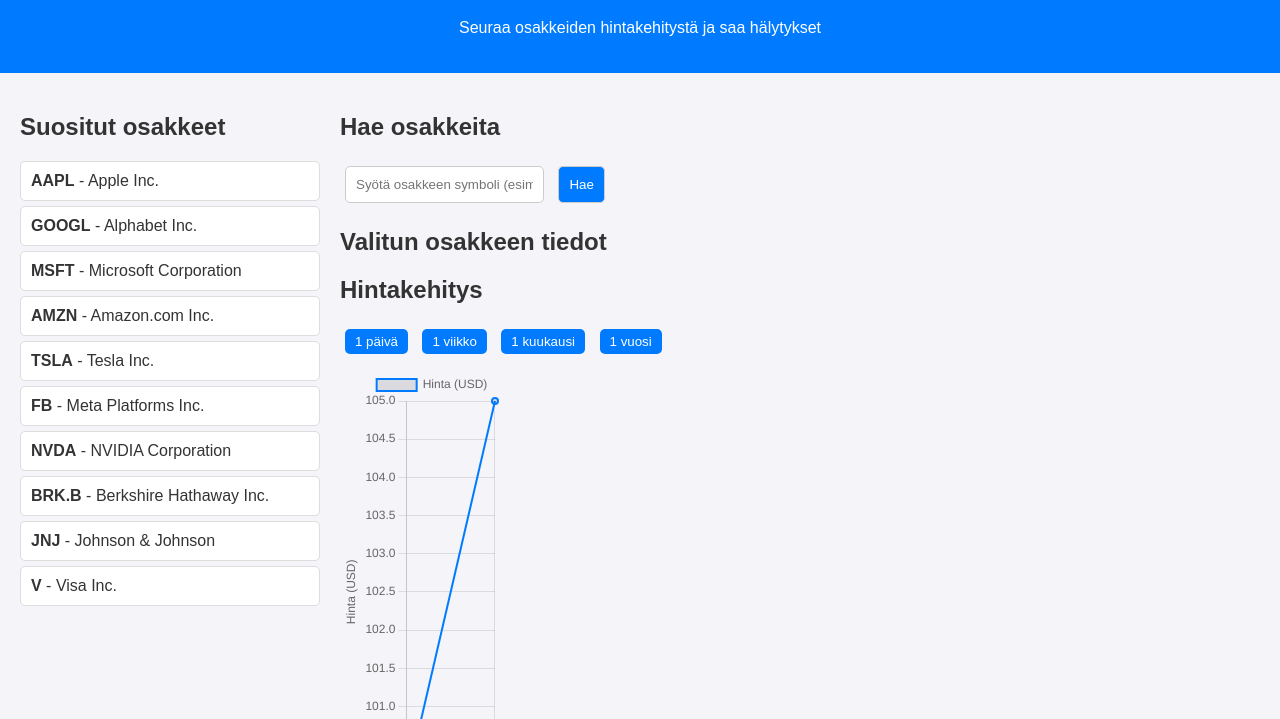
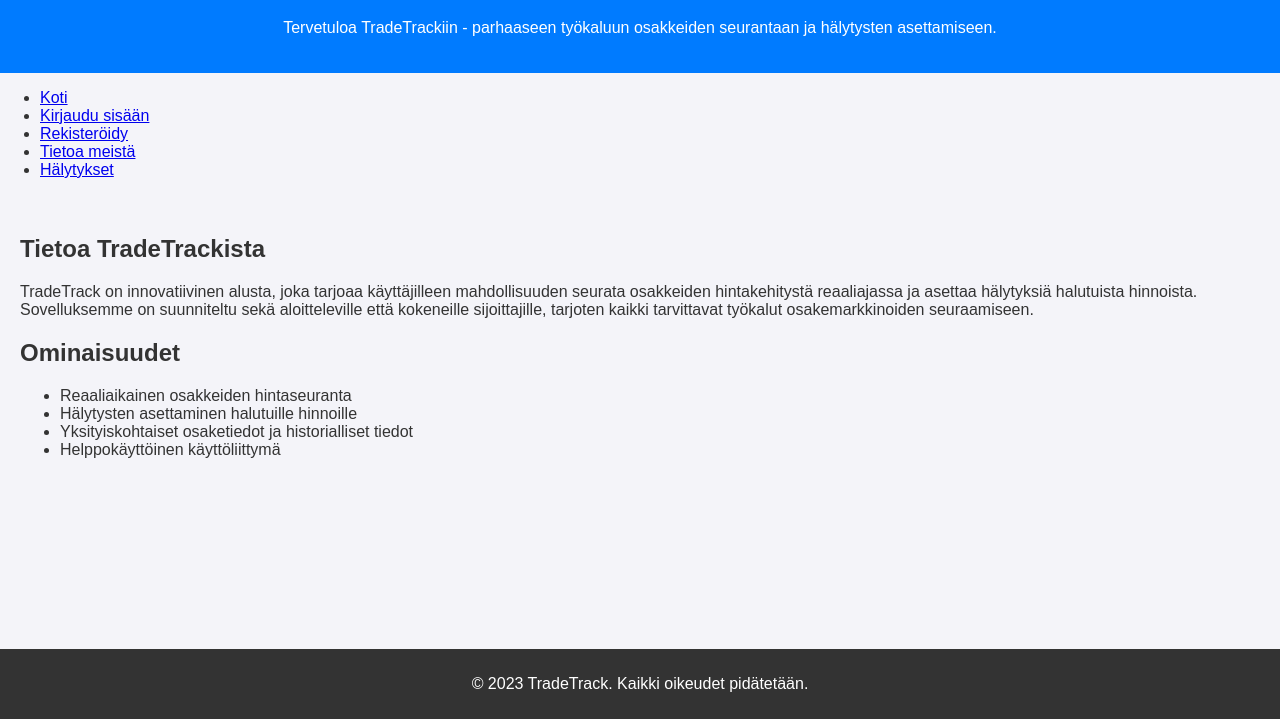
Before and after one commit to alkubaisiothman/TradeTracker, a website: page index.html in a window 1280 px wide. Shown: the part 81-800 px from the top of the page. Drawn offline with nearby package versions, Linux system fonts and the light colour scheme.

Commit message:
Alustava "home" -pagen luonti -Index.html muutettu home pageksi -Index.html vanha koodi siirretty Alerts.html:lään

```diff
--- a/index.html
+++ b/index.html
@@ -3,68 +3,44 @@
 <head>
   <meta charset="UTF-8">
   <meta name="viewport" content="width=device-width, initial-scale=1.0">
-  <title>TradeTrack - Osakkeiden seuranta</title>
+  <title>TradeTrack - Koti</title>
   <link rel="stylesheet" href="styles.css">
-  <script src="https://cdn.jsdelivr.net/npm/chart.js"></script>
 </head>
 <body>
   <header>
     <h1>TradeTrack</h1>
-    <p>Seuraa osakkeiden hintakehitystä ja saa hälytykset</p>
+    <p>Tervetuloa TradeTrackiin - parhaaseen työkaluun osakkeiden seurantaan ja hälytysten asettamiseen.</p>
   </header>
 
+  <nav>
+    <ul>
+      <li><a href="index.html">Koti</a></li>
+      <li><a href="login.html">Kirjaudu sisään</a></li>
+      <li><a href="register.html">Rekisteröidy</a></li>
+      <li><a href="about.html">Tietoa meistä</a></li>
+      <li><a href="Alerts.html">Hälytykset</a></li>
+    </ul>
+  </nav>
+
   <main>
-    <div class="container">
-      <!-- Vasen osio: Suositut osakkeet -->
-      <div class="left">
-        <section id="popular-stocks">
-          <h2>Suositut osakkeet</h2>
-          <div id="stock-list">
-            <!-- Tähän lisätään valmiit osakkeet -->
-          </div>
-        </section>
-      </div>
+    <section id="introduction">
+      <h2>Tietoa TradeTrackista</h2>
+      <p>TradeTrack on innovatiivinen alusta, joka tarjoaa käyttäjilleen mahdollisuuden seurata osakkeiden hintakehitystä reaaliajassa ja asettaa hälytyksiä halutuista hinnoista. Sovelluksemme on suunniteltu sekä aloitteleville että kokeneille sijoittajille, tarjoten kaikki tarvittavat työkalut osakemarkkinoiden seuraamiseen.</p>
+    </section>
 
-      <!-- Oikea osio: Haku, valitun osakkeen tiedot ja kaavio -->
-      <div class="right">
-        <section id="stock-search">
-          <h2>Hae osakkeita</h2>
-          <input type="text" id="stock-symbol" placeholder="Syötä osakkeen symboli (esim. AAPL)">
-          <button id="search-button">Hae</button>
-        </section>
-
-        <section id="selected-stock">
-          <h2>Valitun osakkeen tiedot</h2>
-          <div id="stock-data">
-            <!-- Tähän tulee valitun osakkeen tiedot -->
-          </div>
-        </section>
-
-        <section id="stock-chart">
-          <h2>Hintakehitys</h2>
-          <div id="chart-controls">
-            <button id="1-day">1 päivä</button>
-            <button id="1-week">1 viikko</button>
-            <button id="1-month">1 kuukausi</button>
-            <button id="1-year">1 vuosi</button>
-          </div>
-          <canvas id="priceChart"></canvas>
-        </section>
-
-        <section id="alerts">
-          <h2>Aseta hälytykset</h2>
-          <input type="number" id="alert-price" placeholder="Hinta, jolla haluat hälytyksen">
-          <button id="set-alert-button">Aseta hälytys</button>
-          <p id="alert-status"></p>
-        </section>
-      </div>
-    </div>
+    <section id="features">
+      <h2>Ominaisuudet</h2>
+      <ul>
+        <li>Reaaliaikainen osakkeiden hintaseuranta</li>
+        <li>Hälytysten asettaminen halutuille hinnoille</li>
+        <li>Yksityiskohtaiset osaketiedot ja historialliset tiedot</li>
+        <li>Helppokäyttöinen käyttöliittymä</li>
+      </ul>
+    </section>
   </main>
 
   <footer>
     <p>© 2023 TradeTrack. Kaikki oikeudet pidätetään.</p>
   </footer>
-
-  <script src="script.js"></script>
 </body>
 </html>
```
Also changed, not shown: sivut/Alerts.html (+80 -0 lines).
